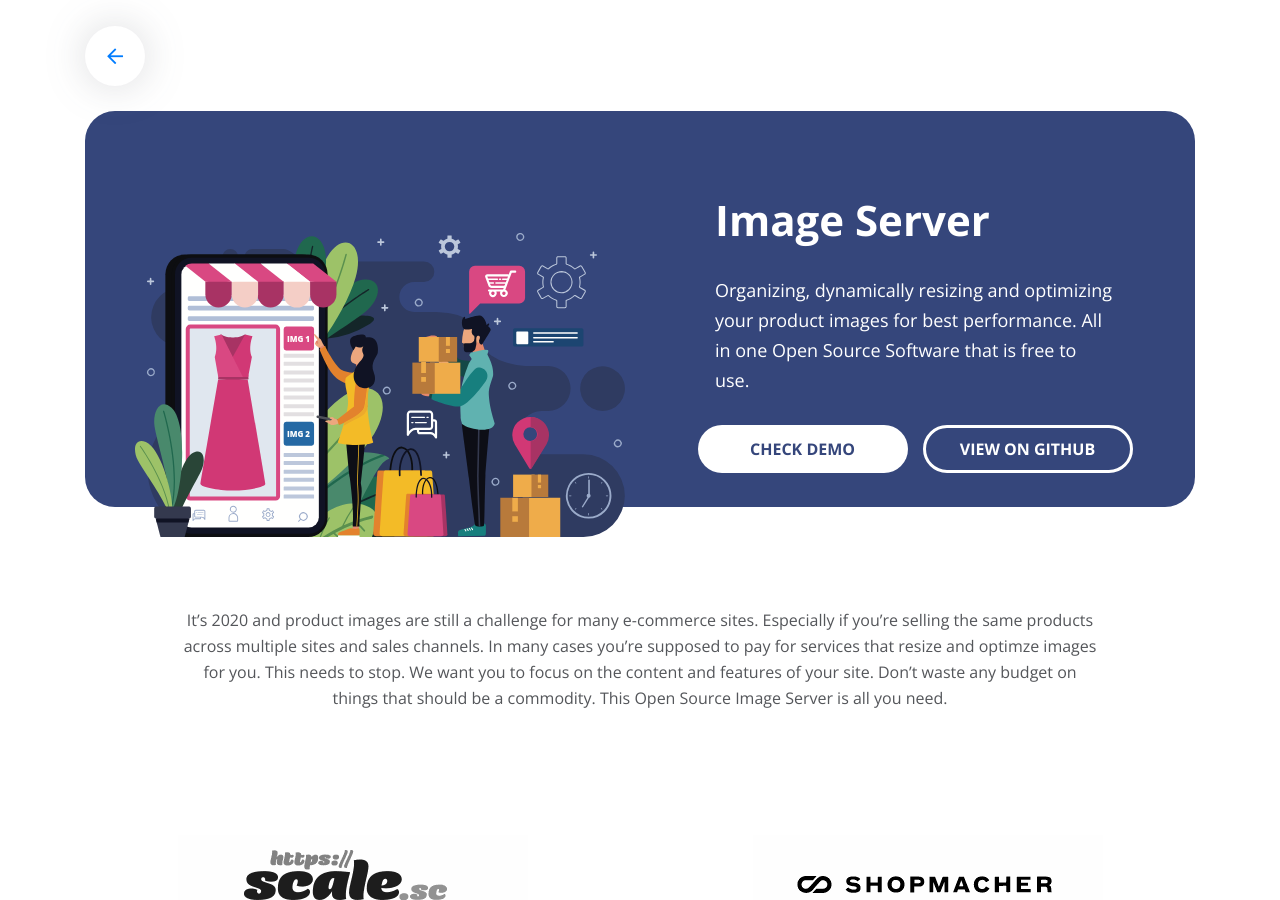
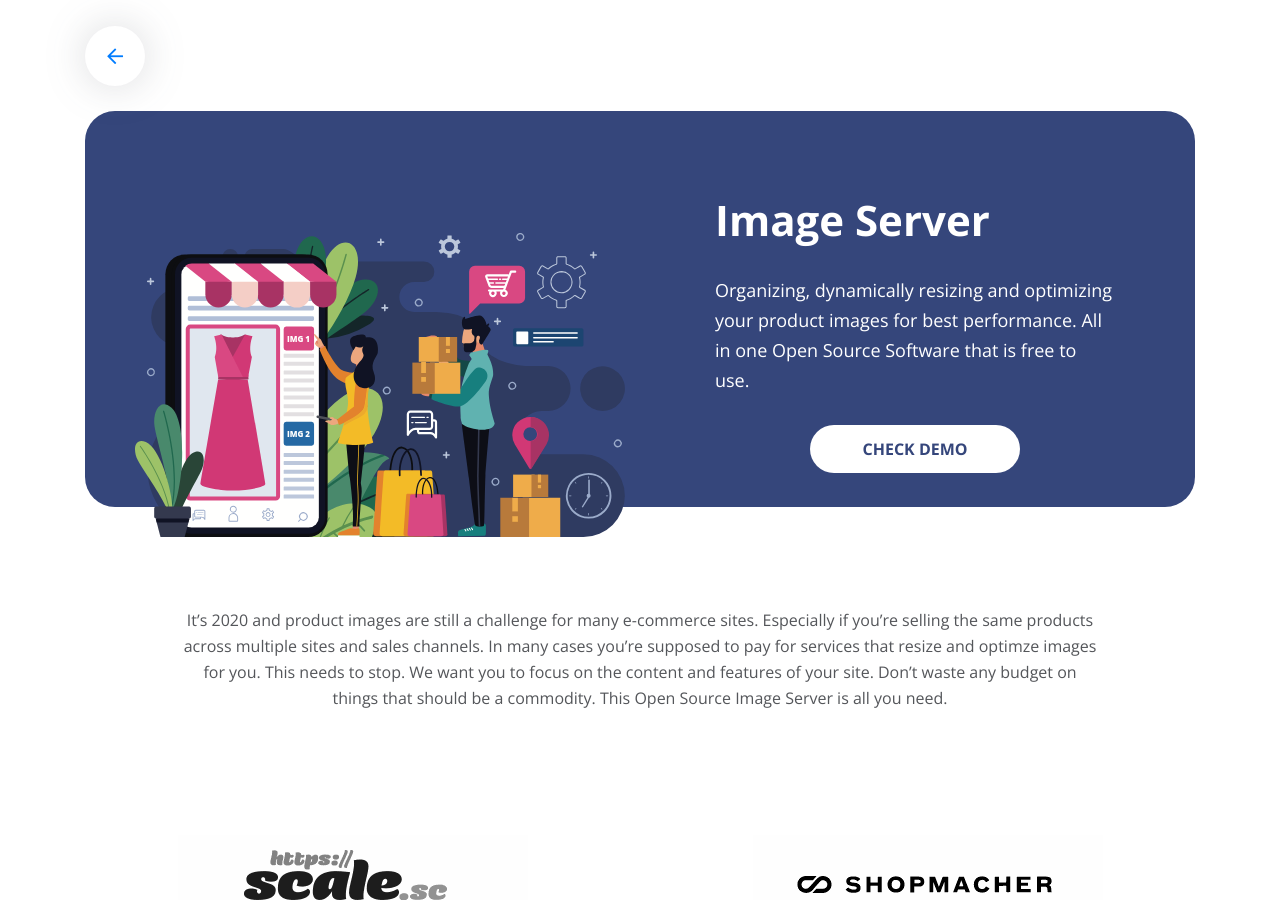
Before and after one commit to OpenSourceCommerce/osc.dev, a Jekyll site: the page built from imageserver.md, in a window 1280 px wide and 900 px high. Built offline with Jekyll 4.4.1, drawn with Linux system fonts in a browser that asks for light colours.

Commit message:
comment out github link until we have a repo

```diff
--- a/_layouts/imageserver/intro.html
+++ b/_layouts/imageserver/intro.html
@@ -10,8 +10,8 @@
                         <div class="hero-text">
                             {{ content }}
                             <div class="cta-action">
-                                <a href="https://imageserver.scalecommerce.cloud/en/demo" class="btn cta-primary-white">CHECK DEMO</a>
-                                <a href="https://github.com/OSC-DEV" class="btn cta-primary-outline">VIEW ON GITHUB</a>
+                                <a href="https://imageserver.scalecommerce.cloud/en/demo"  target="_blank" class="btn cta-primary-white">CHECK DEMO</a>
+                                <!-- <a href="{{ site.github_link}}" target="_blank" class="btn cta-primary-outline">VIEW ON GITHUB</a>-->
                             </div>
                         </div>
                     </div>
```
